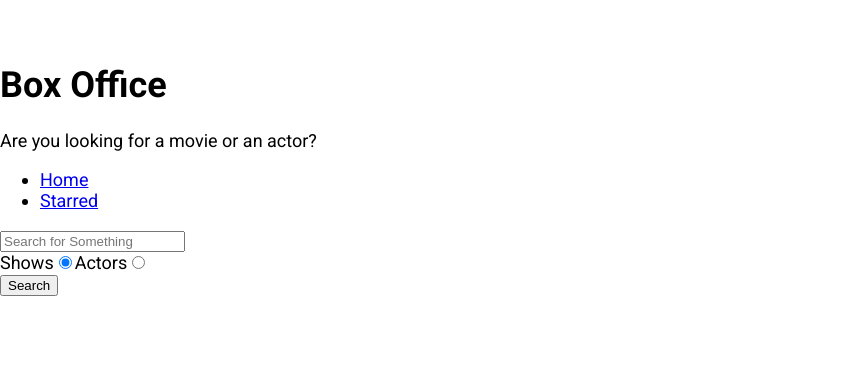
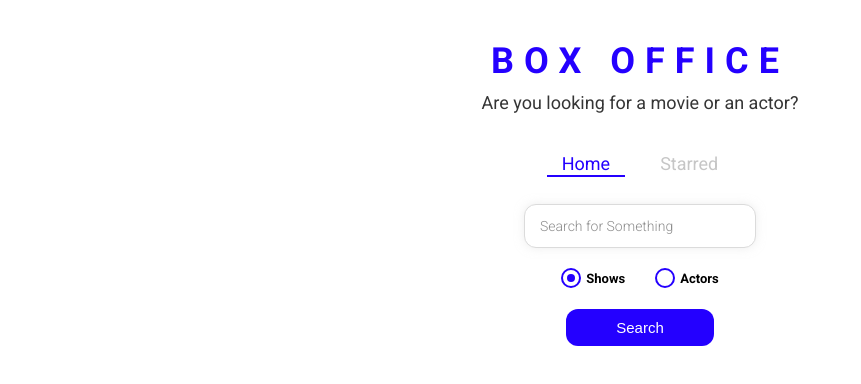
Before and after one commit to Sam-sas/box-office, a React (Create React App) app: page / in a window 1280 px wide. Shown: the top 384 px of the page, without its empty margins (0-861 px from the left). Built offline with nearby package versions, Linux system fonts and the light colour scheme.

Commit message:
app lewk additions for all

```diff
--- a/package.json
+++ b/package.json
@@ -8,6 +8,7 @@
     "@testing-library/user-event": "^13.5.0",
     "react": "^17.0.2",
     "react-dom": "^17.0.2",
+    "react-fade-in": "^2.0.1",
     "react-router-dom": "^5.3.0",
     "react-scripts": "5.0.0",
     "styled-components": "^5.3.3",
--- a/src/App.js
+++ b/src/App.js
@@ -4,11 +4,20 @@
 import NotFound from './pages/NotFound';
 import Show from './pages/Show';
 import Starred from './pages/Starred';
+import { ThemeProvider } from 'styled-components';
+
+const theme = {
+  mainColors: {
+    blue: '#2400ff',
+    gray: '#c6c6c6',
+    dark: '#353535',
+  },
+};
 
 function App() {
 
   return (
-    <>
+    <ThemeProvider theme={theme}>
     <Switch>
       <Route exact path="/" component={Homepage} />
       <Route exact path="/starred" component={Starred} />
@@ -16,7 +25,7 @@
       <Route exact path="/show/:id" component={Show} />
       <Route component={NotFound} />
     </Switch>
-    </>
+    </ThemeProvider>
 
   );
 }
--- /dev/null
+++ b/src/components/CustomRadio.js
@@ -0,0 +1,65 @@
+import React from 'react';
+import styled from 'styled-components';
+
+const RadioWrapper = styled.label`
+  display: block;
+  position: relative;
+  padding-left: 25px;
+  cursor: pointer;
+  font-size: 13px;
+  user-select: none;
+  font-weight: 700;
+  line-height: 1.65;
+
+  input {
+    position: absolute;
+    opacity: 0;
+    cursor: pointer;
+  }
+
+  span {
+    position: absolute;
+    top: 0;
+    left: 0;
+    height: 16px;
+    width: 16px;
+    background-color: #fff;
+    border: 2px solid ${({ theme }) => theme.mainColors.blue};
+    border-radius: 50%;
+  }
+
+  input:checked ~ span {
+    background-color: #fff;
+    border: 2px solid ${({ theme }) => theme.mainColors.blue};
+  }
+
+  span:after {
+    content: '';
+    position: absolute;
+    display: none;
+  }
+
+  input:checked ~ span:after {
+    display: block;
+  }
+
+  span:after {
+    top: 4px;
+    left: 4px;
+    width: 8px;
+    height: 8px;
+    border-radius: 50%;
+    background: ${({ theme }) => theme.mainColors.blue};
+  }
+`;
+
+export default function CustomRadio({ label, ...restProps }) {
+  return (
+    <RadioWrapper htmlFor={restProps.id}>
+        {label}
+        {/* order is important */}
+        <input {...restProps} type="radio" />
+        <span></span>
+    </RadioWrapper>
+  )
+}
--- a/src/components/Navigation.js
+++ b/src/components/Navigation.js
@@ -1,19 +1,28 @@
 import React from "react";
-import { Link, Route } from "react-router-dom";
+import { useLocation } from "react-router-dom/cjs/react-router-dom.min";
+import { NavList, LinkStyled } from "./Navigation.styled";
 
 export default function Navigation() {
   const LINKS = [
     { to: "/", text: "Home" },
     { to: "/starred", text: "Starred" },
   ];
+
+  const location = useLocation();
+
+
   return (
     <>
       <nav>
-        <ul>
+        <NavList>
             {
-                LINKS.map(item => <li key={item.to}><Link to={item.to}>{item.text}</Link></li>)
+                LINKS.map(item => <li key={item.to}>
+                  <LinkStyled
+                  to={item.to}
+                  className={item.to === location.pathname ? 'active' : ''}>{item.text}</LinkStyled>
+                </li>)
             }
-        </ul>
+        </NavList>
       </nav>
     </>
   );
--- /dev/null
+++ b/src/components/Navigation.styled.js
@@ -0,0 +1,41 @@
+import styled from "styled-components";
+import { Link } from "react-router-dom";
+
+export const NavList = styled.ul`
+  display: flex;
+  justify-content: center;
+  list-style: none;
+  margin: 0 0 30px;
+  padding: 0;
+`;
+
+export const LinkStyled = styled(Link)`
+  margin: 0 10px;
+  padding: 3px 15px;
+  position: relative;
+  text-decoration: none;
+  color: ${({ theme }) => theme.mainColors.gray};
+  &.active {
+    color: ${({ theme }) => theme.mainColors.blue};
+    &:after {
+      content: '';
+      position: absolute;
+      display: block;
+      height: 2px;
+      left: 0%;
+      bottom: 0;
+      background-color: ${({ theme }) => theme.mainColors.blue};
+      animation: slide-in 0.3s ease-in forwards;
+      @keyframes slide-in {
+        from {
+          left: 50%;
+          width: 0;
+        }
+        to {
+          left: 0%;
+          width: 100%;
+        }
+      }
+    }
+  }
+`;
--- a/src/components/Styled.js
+++ b/src/components/Styled.js
@@ -1,7 +1,8 @@
 import styled from "styled-components";
+import FadeIn from 'react-fade-in';
 
 //directly access elements instead of classes
-export const FlexGrid = styled.div`
+export const FlexGrid = styled(FadeIn)`
     display: flex;
     justify-content: center;
     flex-wrap: wrap;
--- a/src/components/Title.js
+++ b/src/components/Title.js
@@ -1,12 +1,13 @@
 import React from 'react';
+import { TitleWrapper } from './Title.styled';
 
 export default function Title({ title, subtitle }) {
     return (
         <>
-            <div>
+            <TitleWrapper>
                 <h1>{title}</h1>
                 <p>{subtitle}</p>
-            </div>
+            </TitleWrapper>
         </>
       );
 }
--- /dev/null
+++ b/src/components/Title.styled.js
@@ -0,0 +1,18 @@
+import styled from "styled-components";
+
+export const TitleWrapper = styled.div`
+  text-align: center;
+  margin: 0 0 40px;
+
+  h1 {
+    color: ${({ theme }) => theme.mainColors.blue};
+    letter-spacing: 10px;
+    text-transform: uppercase;
+    margin: 0 0 10px;
+  }
+
+  p {
+    color: ${({ theme }) => theme.mainColors.dark};
+    margin: 0;
+  }
+`;
--- a/src/misc/custom-hooks.js
+++ b/src/misc/custom-hooks.js
@@ -1,19 +1,21 @@
-import { useReducer, useEffect } from 'react'
+import { useReducer, useEffect, useState } from "react";
+import { apiGet } from "./config";
 
 function showsReducer(prevState, action) {
-    switch(action.type) {
-        case 'ADD': {
-            return [...prevState, action.showId]
+  switch (action.type) {
+    case "ADD": {
+      return [...prevState, action.showId];
     }
-        case 'REMOVE': {
-            return prevState.filter(showId => showId !== action.showId);
+    case "REMOVE": {
+      return prevState.filter((showId) => showId !== action.showId);
     }
-        default: return prevState;
+    default:
+      return prevState;
   }
 }
 
 function usePersistedReducer(reducer, initialState, key) {
-    const [state, dispatch] = useReducer(reducer, initialState, (initial) =>{
+  const [state, dispatch] = useReducer(reducer, initialState, (initial) => {
     const persisted = localStorage.getItem(key);
 
     return persisted ? JSON.parse(persisted) : initial;
@@ -21,11 +23,70 @@
 
   useEffect(() => {
     localStorage.setItem(key, JSON.stringify(state));
-    },[state, key]);
+  }, [state, key]);
 
   return [state, dispatch];
 }
 
-export function useShows(key = 'shows') {
+export function useShows(key = "shows") {
   return usePersistedReducer(showsReducer, [], key);
 }
+
+export function useLastQuery(key = "lastQuery") {
+  //whenever we use a computation to set initial state use lazy evaluation -- calculated only once when state is initialized
+  const [input, setInput] = useState(() => {
+    const persisted = sessionStorage.getItem(key);
+    return persisted ? JSON.parse(persisted) : "";
+  });
+
+  const setPersistedInput = (newState) => {
+      setInput(newState);
+      sessionStorage.setItem(key, JSON.stringify(newState));
+  }
+
+  return [input, setPersistedInput]
+}
+
+export function useShow(showId) {
+    const reducer = (previousState, action) => {
+        switch(action.type) {
+            case 'FETCH_SUCCESS': {
+                return {...previousState, isLoading: false, show: action.show, error: null}
+            }
+            case 'FETCH_FAILED': {
+                return {...previousState, isLoading: false, error:action.error}
+            }
+            default: return previousState;
+        }
+    }
+    const [state, dispatch ] = useReducer(reducer, {
+        show: null,
+        isLoading: true,
+        error: null
+    });
+
+  //only runs once when array is empty
+  //if something is used in array, it will run when that obj changes
+  useEffect(() => {
+    let isMounted = true;
+    //id is static so its safe to put in dependencies of component
+    apiGet(`/shows/${showId}?embed[]=seasons&embed[]=cast`)
+      .then((results) => {
+          if (isMounted) {
+              dispatch({ type: 'FETCH_SUCCESS', show: results });
+          }
+      })
+      .catch((error) => {
+        if (isMounted) {
+            dispatch({ type: 'FETCH_FAILED', error: error.message })
+        }
+      });
+
+    //will be run when the next callback is fired -- called when component is unmounted
+    return () => {
+      isMounted = false;
+    };
+  }, [showId]);
+
+  return state;
+}
--- a/src/pages/Homepage.js
+++ b/src/pages/Homepage.js
@@ -1,11 +1,14 @@
 import React, { useState } from 'react';
 import ActorGrid from '../components/actor/ActorGrid';
+import CustomRadio from '../components/CustomRadio';
 import MainPageLayout from '../components/MainPageLayout';
 import ShowGrid from '../components/show/ShowGrid';
 import { apiGet } from '../misc/config';
+import { useLastQuery } from '../misc/custom-hooks';
+import { RadioInputsWrapper, SearchButtonWrapper, SearchInput } from './Homepage.styled';
 
 export default function Homepage() {
-    const [input, setInput] = useState("");
+    const [input, setInput] = useLastQuery();
     const [results, setResults] = useState(null);
     const [searchOption, setSearchOption] = useState('shows');
 
@@ -50,28 +53,32 @@
 
   return (
     <MainPageLayout>
-       <input type="text"
+       <SearchInput type="text"
         placeholder='Search for Something'
         onChange={onInputChange}
         onKeyDown={onKeyDown}
         value={input} />
-        <div>
-            <label htmlFor='shows-search'>
-                Shows
-                <input id="shows-search"
-                    type="radio" value="shows"
-                    onChange={onRadioChange}
-                    checked={isShowSearch} />
-            </label>
-            <label htmlFor='actors-search'>
-                Actors
-                <input id="actors-search"
-                    type="radio" value="people"
-                    onChange={onRadioChange}
-                    checked={!isShowSearch} />
-            </label>
-        </div>
-       <button type="button" onClick={onSearch}>Search</button>
+        <RadioInputsWrapper>
+            <div>
+                <CustomRadio
+                    id="shows-search"
+                    value="shows"
+                    checked={isShowSearch}
+                    label="Shows"
+                    onChange={onRadioChange} />
+            </div>
+            <div>
+            <CustomRadio
+                    id="actors-search"
+                    value="people"
+                    checked={!isShowSearch}
+                    label="Actors"
+                    onChange={onRadioChange} />
+            </div>
+        </RadioInputsWrapper>
+        <SearchButtonWrapper>
+         <button type="button" onClick={onSearch}>Search</button>
+        </SearchButtonWrapper>
        {renderResults()}
     </MainPageLayout>
   )
--- /dev/null
+++ b/src/pages/Homepage.styled.js
@@ -0,0 +1,49 @@
+import styled from "styled-components";
+
+export const SearchInput = styled.input`
+  display: block;
+  font-family: 'Roboto', sans-serif;
+  width: 200px;
+  margin: auto;
+  outline: none;
+  padding: 13px 15px;
+  border: 1px solid #dbdbdb;
+  box-shadow: 0px 0px 10px 0px rgba(219, 219, 219, 0.5);
+  font-size: 14px;
+  border-radius: 12px;
+  color: #8d8d8d;
+
+  &::placeholder {
+    font-weight: 300;
+    color: #8d8d8d;
+  }
+`;
+
+export const RadioInputsWrapper = styled.div`
+  display: flex;
+  justify-content: center;
+  margin: 20px 0;
+
+  div {
+    margin: 0 15px;
+  }
+`;
+
+export const SearchButtonWrapper = styled.div`
+  text-align: center;
+  margin-bottom: 35px;
+
+  button {
+    color: #fff;
+    background-color: ${({ theme }) => theme.mainColors.blue};
+    margin: auto;
+    padding: 10px 50px;
+    font-size: 15px;
+    border: none;
+    outline: none;
+    border-radius: 12px;
+    &:hover {
+      cursor: pointer;
+    }
+  }
+`;
--- a/src/pages/Show.js
+++ b/src/pages/Show.js
@@ -1,59 +1,20 @@
-import React, { useEffect, useState, useReducer } from "react";
+import React from "react";
 import { useParams } from "react-router-dom";
 import Cast from "../components/show/Cast";
 import Details from "../components/show/Details";
 import Seasons from "../components/show/Seasons";
 import ShowMainData from "../components/show/ShowMainData";
 import { apiGet } from "../misc/config";
+import { useShow } from "../misc/custom-hooks";
 import { InfoBlock, ShowPageWrapper } from "./Show.styled";
-
-const reducer = (previousState, action) => {
-    switch(action.type) {
-        case 'FETCH_SUCCESS': {
-            return {...previousState, isLoading: false, show: action.show, error: null}
-        }
-        case 'FETCH_FAILED': {
-            return {...previousState, isLoading: false, error:action.error}
-        }
-        default: return previousState;
-    }
-}
-
-const initialState = {
-    show: null,
-    isLoading: true,
-    error: null
-}
 
 export default function Show() {
   // custom hooks are built on top of react hooks
   //gets the custom parameter set in the dynamic route in app.js; if :id is changed it will reflect in the name of the param used here
   const { id } = useParams();
+  const { show, isLoading, error } = useShow(id);
 
-  const [{show, isLoading, error}, dispatch ] = useReducer(reducer, initialState);
 
-  //only runs once when array is empty
-  //if something is used in array, it will run when that obj changes
-  useEffect(() => {
-    let isMounted = true;
-    //id is static so its safe to put in dependencies of component
-    apiGet(`/shows/${id}?embed[]=seasons&embed[]=cast`)
-      .then((results) => {
-          if (isMounted) {
-              dispatch({ type: 'FETCH_SUCCESS', show: results });
-          }
-      })
-      .catch((error) => {
-        if (isMounted) {
-            dispatch({ type: 'FETCH_FAILED', error: error.message })
-        }
-      });
-
-    //will be run when the next callback is fired -- called when component is unmounted
-    return () => {
-      isMounted = false;
-    };
-  }, [id]);
 
   if (isLoading) {
     return <div>Data is being loaded</div>;
```
Also changed, not shown: 1 other file (tests, documents, lock files or other folders). Lines whose indentation alone changed are shown as unchanged.
